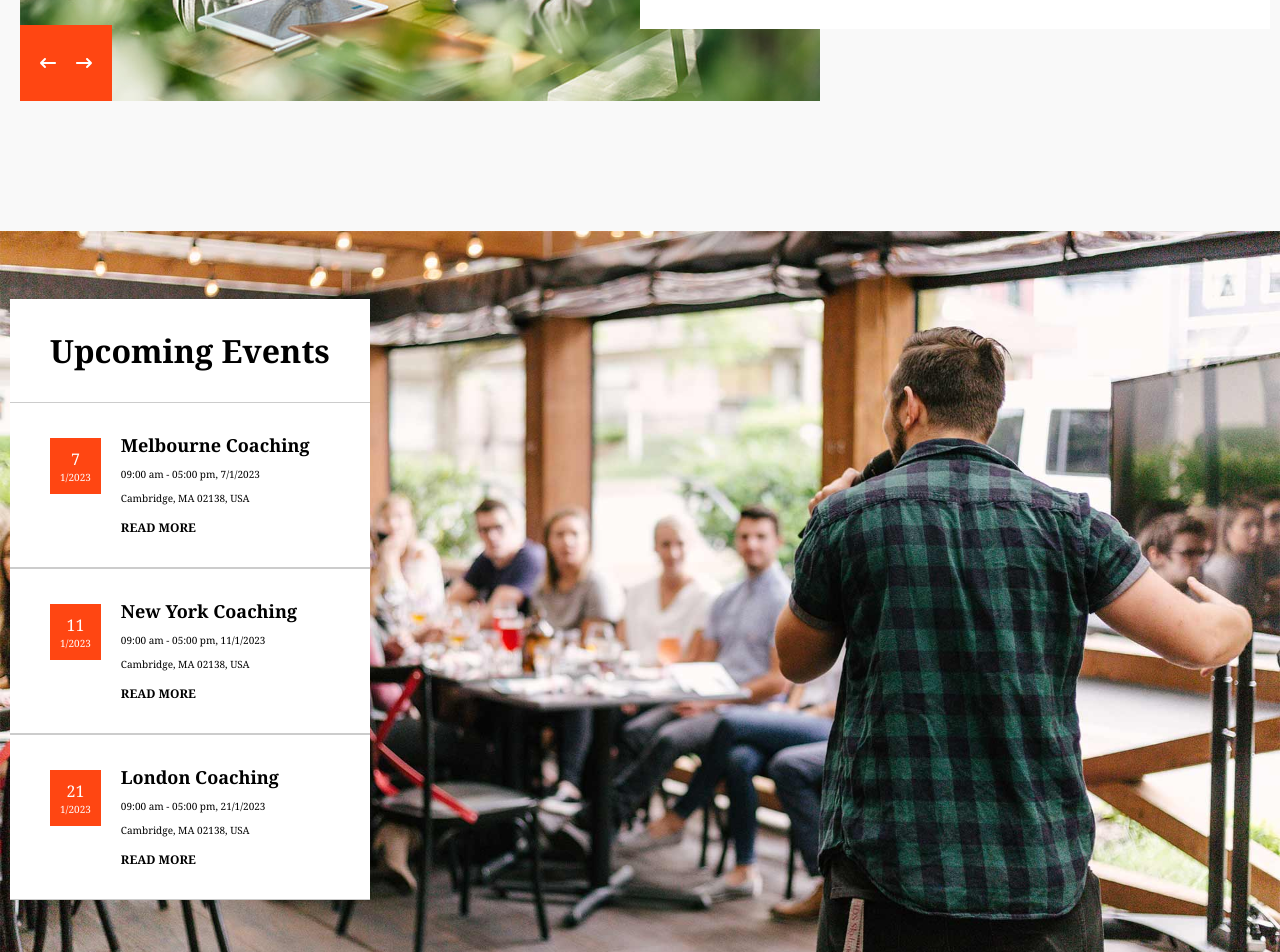
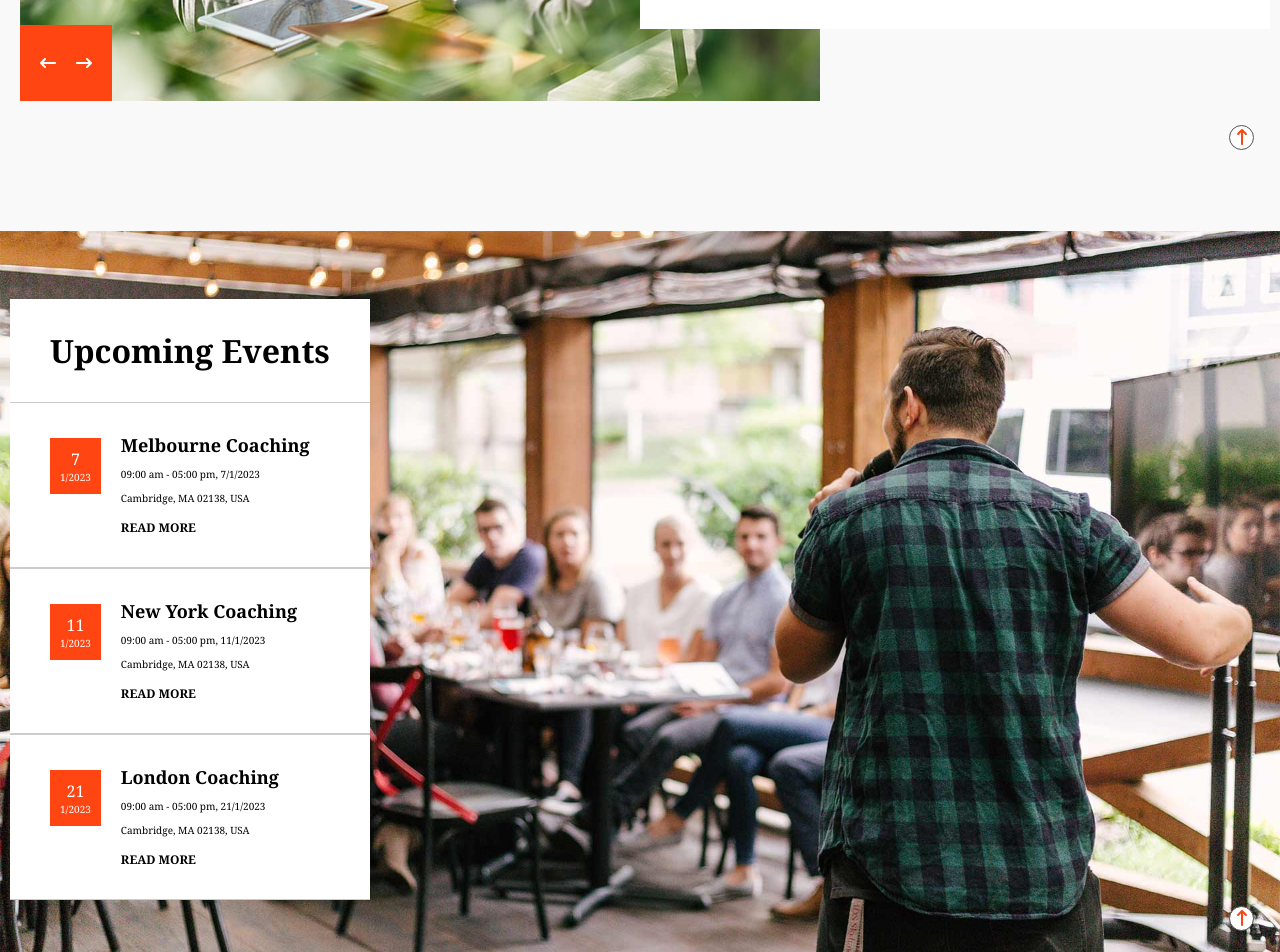
Before and after one commit to AnatoliyZakhryapin/proj-html-vuejs, a Vue app: page / in a window 1280 px wide. Shown: the part 2040-2992 px from the top of the page. Built offline with nearby package versions, Linux system fonts and the light colour scheme.

Commit message:
ADD scroll function to page

```diff
--- a/src/components/PageFooter.vue
+++ b/src/components/PageFooter.vue
@@ -53,7 +53,14 @@ export default {
             },
         };
     },
-    components: { PageMenu }
+    components: { PageMenu },
+    methods: {
+        scrollWin() {
+            let yDistance = window.screen.height * 0.48
+            console.log(yDistance)
+            window.scrollBy(0, -yDistance);
+        },
+    }
 }
 </script>
 
@@ -148,6 +155,9 @@ export default {
                 </div>
             </div>
         </div>
+        <div class="scroll-icon" @click="scrollWin()">
+            <font-awesome-icon icon="fa-solid fa-arrow-up-long" />
+        </div>
    </section>
 </template>
 
@@ -155,6 +165,7 @@ export default {
     @use './style/partial/varibils' as*;
     @use './style/partial/mixins' as*;
     .page-footer {
+        position: relative;
         padding: 130px 0px;
         background-color: $bg-black-6;
         color: $f-gray-2;
@@ -221,4 +232,10 @@ export default {
 
         }
     }
+    .scroll-icon {
+        position: absolute;
+        right: 2%;
+        bottom: 5%;
+    }
+
 </style>
--- a/src/components/SectionContactUs.vue
+++ b/src/components/SectionContactUs.vue
@@ -29,12 +29,19 @@ import FormContactUs from './FormContactUs.vue';
             ]
         };
     },
-    components: { FormContactUs, ClientCarousel }
+    components: { FormContactUs, ClientCarousel },
+    methods: {
+        scrollWin() {
+            let yDistance = window.screen.height * 0.69
+            console.log(yDistance)
+            window.scrollBy(0, -yDistance);
+        },
+    }
 }
 </script>
 
 <template>
-    <div class="contact-us">
+    <section class="contact-us">
         <div class="container-lg">
             <div class="row">
                 <div class="col-6">
@@ -82,7 +89,10 @@ import FormContactUs from './FormContactUs.vue';
                 </div>
             </div>
         </div>
-    </div>
+        <div class="scroll-icon" @click="scrollWin()">
+            <font-awesome-icon icon="fa-solid fa-arrow-up-long" />
+        </div>
+    </section>
 </template>
 
 <style lang="scss" scoped>
@@ -91,6 +101,7 @@ import FormContactUs from './FormContactUs.vue';
 
     .contact-us {
         padding: 130px 0px;
+        position: relative;
 
         .container-lg {
             display: flex;
@@ -151,4 +162,10 @@ import FormContactUs from './FormContactUs.vue';
             }
         }
     }
+    .scroll-icon {
+        position: absolute;
+        right: 2%;
+        bottom: 5%;
+        border: 1px solid $f-gray-1;
+    }
 </style>
--- a/src/components/SectionCreativeLeader.vue
+++ b/src/components/SectionCreativeLeader.vue
@@ -25,6 +25,13 @@
         },
         components: {
             ProgressCard
+        },
+        methods: {
+            scrollWin() {
+                let yDistance = window.screen.height * 0.73
+                console.log(yDistance)
+                window.scrollBy(0, -yDistance);
+            },
         }
     }
 </script>
@@ -51,6 +58,9 @@
                 </div>
             </div>
         </div>
+        <div class="scroll-icon" @click="scrollWin()">
+            <font-awesome-icon icon="fa-solid fa-arrow-up-long" />
+        </div>
     </section>
 </template>
 
@@ -61,6 +71,7 @@
     .creativeLeader {
         background-color: $bg-white-1;
         padding: 130px 0px;
+        position: relative;
         .content {
             display: flex;
             flex-direction: column;
@@ -98,6 +109,10 @@
         }
         }
     }
-
-
+    .scroll-icon {
+        position: absolute;
+        right: 2%;
+        bottom: 5%;
+        border: 1px solid $f-gray-1;
+    }
 </style>
--- a/src/components/SectionEventsCalender.vue
+++ b/src/components/SectionEventsCalender.vue
@@ -57,7 +57,12 @@ import EventsCalender from './EventsCalender.vue';
             },
             clearInterval() {
                 clearInterval(this.idAutoPlay)
-            }
+            },
+            scrollWin() {
+                let yDistance = window.screen.height * 0.85
+                console.log(yDistance)
+                window.scrollBy(0, -yDistance);
+            },
         },
     }
 </script>
@@ -84,6 +89,9 @@ import EventsCalender from './EventsCalender.vue';
                     </div>
                 </div>
             </div>
+        <div class="scroll-icon" @click="scrollWin()">
+            <font-awesome-icon icon="fa-solid fa-arrow-up-long" />
+        </div>
     </section>
 
 </template>
@@ -110,4 +118,9 @@ import EventsCalender from './EventsCalender.vue';
             align-items: center;
         }
     }
+    .scroll-icon {
+        position: absolute;
+        right: 2%;
+        bottom: 5%;
+    }
 </style>
--- a/src/components/SectionLatestNews.vue
+++ b/src/components/SectionLatestNews.vue
@@ -40,7 +40,14 @@ import SliderCardTripl from './SliderCardTripl.vue';
             ]
         };
     },
-    components: { SliderCardTripl }
+    components: { SliderCardTripl },
+    methods: {
+        scrollWin() {
+            let yDistance = window.screen.height * 0.7
+            console.log(yDistance)
+            window.scrollBy(0, -yDistance);
+        },
+    }
 }
 </script>
 
@@ -61,7 +68,9 @@ import SliderCardTripl from './SliderCardTripl.vue';
                 </div>
             </div>
         </div>
-
+        <div class="scroll-icon" @click="scrollWin()">
+            <font-awesome-icon icon="fa-solid fa-arrow-up-long" />
+        </div>
     </section>
 </template>
 
@@ -71,6 +80,7 @@ import SliderCardTripl from './SliderCardTripl.vue';
 
     .latest-news {
         padding: 130px 0px;
+        position: relative;
         .container-xl {
             position: relative;
         }
@@ -107,4 +117,10 @@ import SliderCardTripl from './SliderCardTripl.vue';
             }
         }
     }
+    .scroll-icon {
+        position: absolute;
+        right: 2%;
+        bottom: 5%;
+        border: 1px solid $f-gray-1;
+    }
 </style>
--- a/src/components/SectionOurSpecialeties.vue
+++ b/src/components/SectionOurSpecialeties.vue
@@ -60,13 +60,18 @@ export default {
             console.log("index to come",index)
             this.currentIndex = index;
             console.log("index to save",this.currentIndex)
-        }
+        },
+        scrollWin() {
+            let yDistance = window.screen.height * 0.73
+            console.log(yDistance)
+            window.scrollBy(0, -yDistance);
+        },
     }
 }
 </script>
 
 <template>
-    <section class="OurSpecialeties">
+    <section class="our-specialeties">
         <!-- SECTION DESCRIPTION -->
         <div class="container-xxl">
             <div class="row">
@@ -118,13 +123,34 @@ export default {
                 </div>
             </div>
         </div>
+        <div class="scroll-icon" @click="scrollWin()">
+            <font-awesome-icon icon="fa-solid fa-arrow-up-long" />
+        </div>
+        <div class="scroll-icon icon-2" @click="scrollWin()">
+            <font-awesome-icon icon="fa-solid fa-arrow-up-long" />
+        </div>
     </section>
 </template>
 
 <style lang="scss" scoped>
     @use './style/partial/varibils' as*;
     @use './style/partial/mixins' as*;
-
+    .our-specialeties{
+        position: relative;
+        .scroll-icon {
+            position: absolute;
+            right: 2%;
+            bottom: 55%;
+            border: 1px solid $f-gray-1;
+            z-index: 10;
+        }
+        .scroll-icon.icon-2 {
+            position: absolute;
+            right: 2%;
+            bottom: 5%;
+            border: 1px solid $f-gray-1;
+        }
+    }
     .container-xxl {
         position: relative;
         z-index: 1;
@@ -198,4 +224,5 @@ export default {
             }
        }
     }
+
 </style>
--- a/src/components/SectionTestimonials.vue
+++ b/src/components/SectionTestimonials.vue
@@ -23,7 +23,14 @@ import SliderCardOne from './SliderCardOne.vue';
             ]
         };
     },
-    components: { SliderCardOne}
+    components: { SliderCardOne},
+    methods: {
+        scrollWin() {
+            let yDistance = window.screen.height * 0.65
+            console.log(yDistance)
+            window.scrollBy(0, -yDistance);
+        },
+    }
 }
 </script>
 
@@ -38,6 +45,9 @@ import SliderCardOne from './SliderCardOne.vue';
                     <SliderCardOne :slides="cardsTestimonials"/>
                 </div>
             </div>
+        </div>
+        <div class="scroll-icon" @click="scrollWin()">
+            <font-awesome-icon icon="fa-solid fa-arrow-up-long" />
         </div>
     </section>
 </template>
@@ -85,4 +95,9 @@ import SliderCardOne from './SliderCardOne.vue';
             }
         }
     }
+    .scroll-icon {
+        position: absolute;
+        right: 2%;
+        bottom: 5%;
+    }
 </style>
--- a/src/components/SectionVideoPlayer.vue
+++ b/src/components/SectionVideoPlayer.vue
@@ -9,13 +9,18 @@
             changePlayStatus() {
                 this.playIsActive = !this.playIsActive
             },
+            scrollWin() {
+                let yDistance = window.screen.height * 0.65
+                console.log(yDistance)
+                window.scrollBy(0, -yDistance);
+            },
         }
     }
 </script>
 
 <template>
     <section class="video-player"
-        @click="changePlayStatus()"
+        @click.stop="changePlayStatus()"
     >
         <div class="containre-fluid">
             <figure>
@@ -33,6 +38,9 @@
                     src="/img/ajax-loader.gif"
                 >
             </div>
+        </div>
+        <div class="scroll-icon" @click.stop="scrollWin()">
+            <font-awesome-icon icon="fa-solid fa-arrow-up-long" />
         </div>
     </section>
 </template>
@@ -60,6 +68,11 @@
                 }
             }
         }
+        .scroll-icon {
+            position: absolute;
+            right: 2%;
+            bottom: 5%;
+        }
     }
 
 </style>
--- a/src/components/style/general.scss
+++ b/src/components/style/general.scss
@@ -213,7 +213,16 @@ body {
 }
 
 
-
+.scroll-icon {
+    width: 25px;
+    aspect-ratio: 1;
+    background-color: white;
+    border-radius: 999px;
+    display: flex;
+    justify-content: center;
+    align-items: center;
+    color: $f-orange-1;
+}
 
 // debuG
 
--- a/src/main.js
+++ b/src/main.js
@@ -7,6 +7,7 @@ import { FontAwesomeIcon } from '@fortawesome/vue-fontawesome'
 import {
     faArrowRightLong as fasArrowRightLong,
     faArrowLeftLong as fasArrowLeftLong,
+    faArrowUpLong as fasArrowUpLong,
     faMagnifyingGlass as fasMagnifyingGlass,
     faList as fasList,
     faTag as fasTag,
@@ -31,6 +32,7 @@ import {
 library.add(
     fasArrowRightLong,
     fasArrowLeftLong,
+    fasArrowUpLong,
     fasMagnifyingGlass,
     fasList,
     fabLinkedinIn,
```
